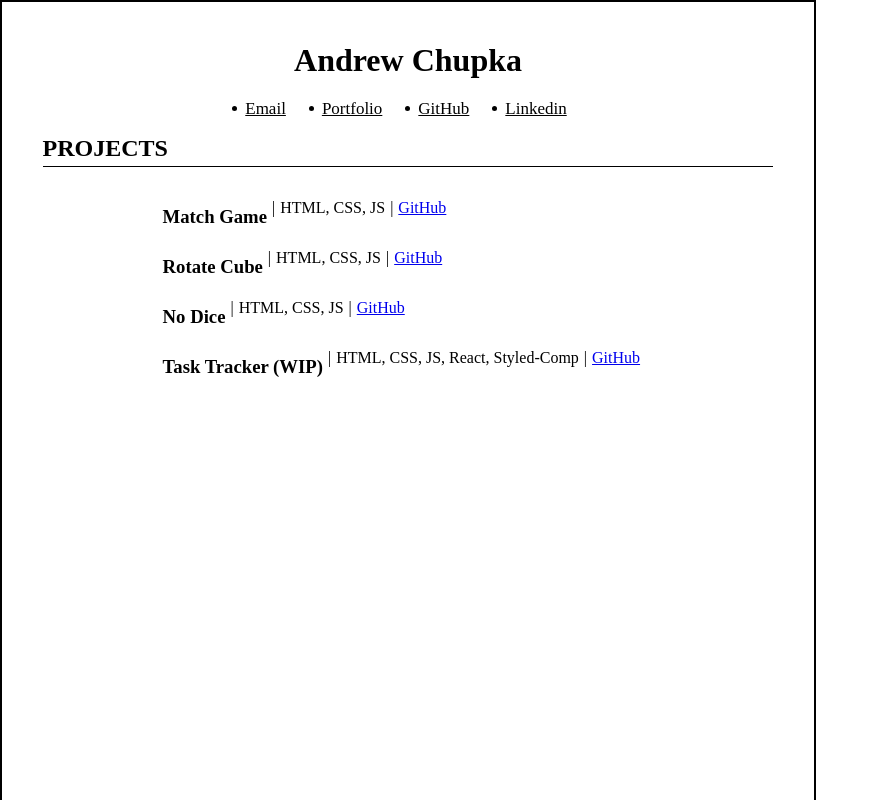
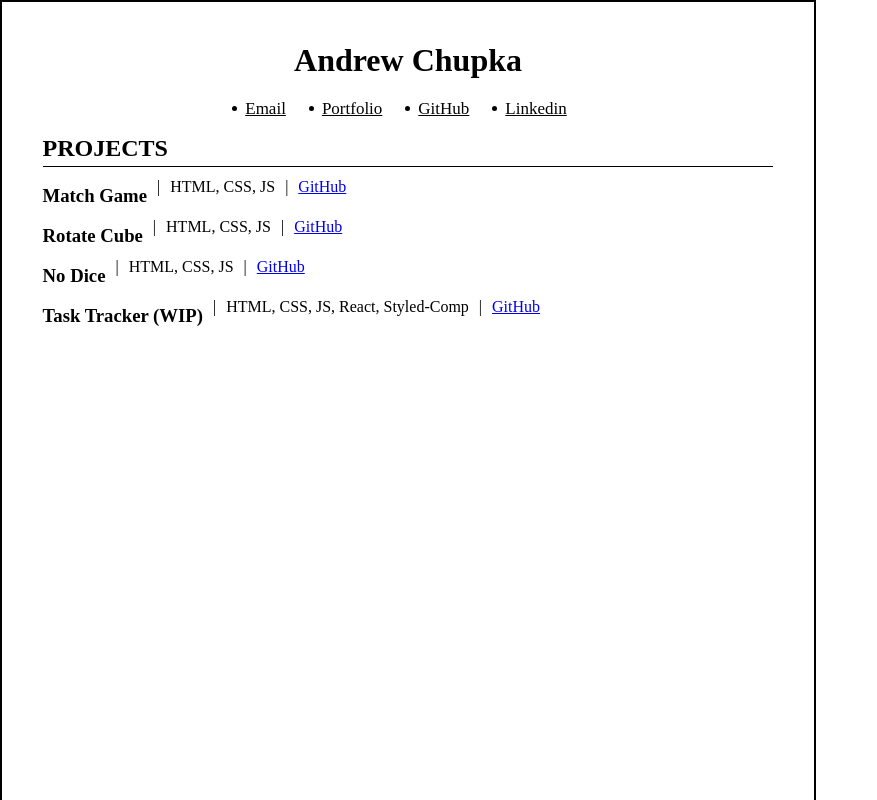
Before and after one commit to worldOfVerdure/resumeBuilder, a React (Vite) app: page / in a window 1280 px wide. Shown: the top 800 px of the page, without its empty margins (0-877 px from the left). Built offline with nearby package versions, Linux system fonts and the light colour scheme.

Commit message:
Style the ProjectHeader styled component and set up text mechanism to allow change.

```diff
--- a/src/Components/Projects/ProjectComponents/ProjectInfo.tsx
+++ b/src/Components/Projects/ProjectComponents/ProjectInfo.tsx
@@ -1,4 +1,5 @@
-import {type FC} from "react";
+import DESCRIPTION from "./helpers/descriptions/generic.ts"; //Change file name for different text.
+import { type FC } from "react";
 import { type ProjectType } from "./helpers/projectData.ts";
 import { styled } from "styled-components";
 
@@ -6,13 +7,16 @@ const ProjectInfo: FC<ProjectType> = ({ title, tech, githubLink }) => {
   const techString = tech?.join(", ");
   return (
     <>
-      <ProjectInfoListContainer>
+      <ProjectInforHeader>
         <h3>{title}</h3>
         |
         <p>{techString}</p>
         |
         <a href={githubLink} target="_blank" >GitHub</a>
-      </ProjectInfoListContainer>
+      </ProjectInforHeader>
+      <ProjectListContainer>
+
+      </ProjectListContainer>
     </>
 
   );
@@ -20,8 +24,17 @@ const ProjectInfo: FC<ProjectType> = ({ title, tech, githubLink }) => {
 
 export default ProjectInfo;
 
-const ProjectInfoListContainer = styled.ul`
+const ProjectInforHeader = styled.div`
   align-items: center;
   display: flex;
-  gap: .5rem;
+  gap: 1rem;
+
+  & h3, p {
+    margin: 0;
+  }
 `;
+
+const ProjectListContainer = styled.ul`
+  margin: 0;
+  padding: 0;
+`;
--- a/src/Components/Projects/ProjectComponents/ProjectSection.tsx
+++ b/src/Components/Projects/ProjectComponents/ProjectSection.tsx
@@ -21,4 +21,8 @@ const ProjectSection = styled.section`
     margin: 1.8rem 0 0 0;
   }
 
+  & ul {
+    margin: 0;
+    padding: 0;
+  }
 `;
--- /dev/null
+++ b/src/Components/Projects/ProjectComponents/helpers/descriptions/generic.ts
@@ -0,0 +1,5 @@
+const DESCRIPTION = [
+  []
+];
+
+export default DESCRIPTION;
```
